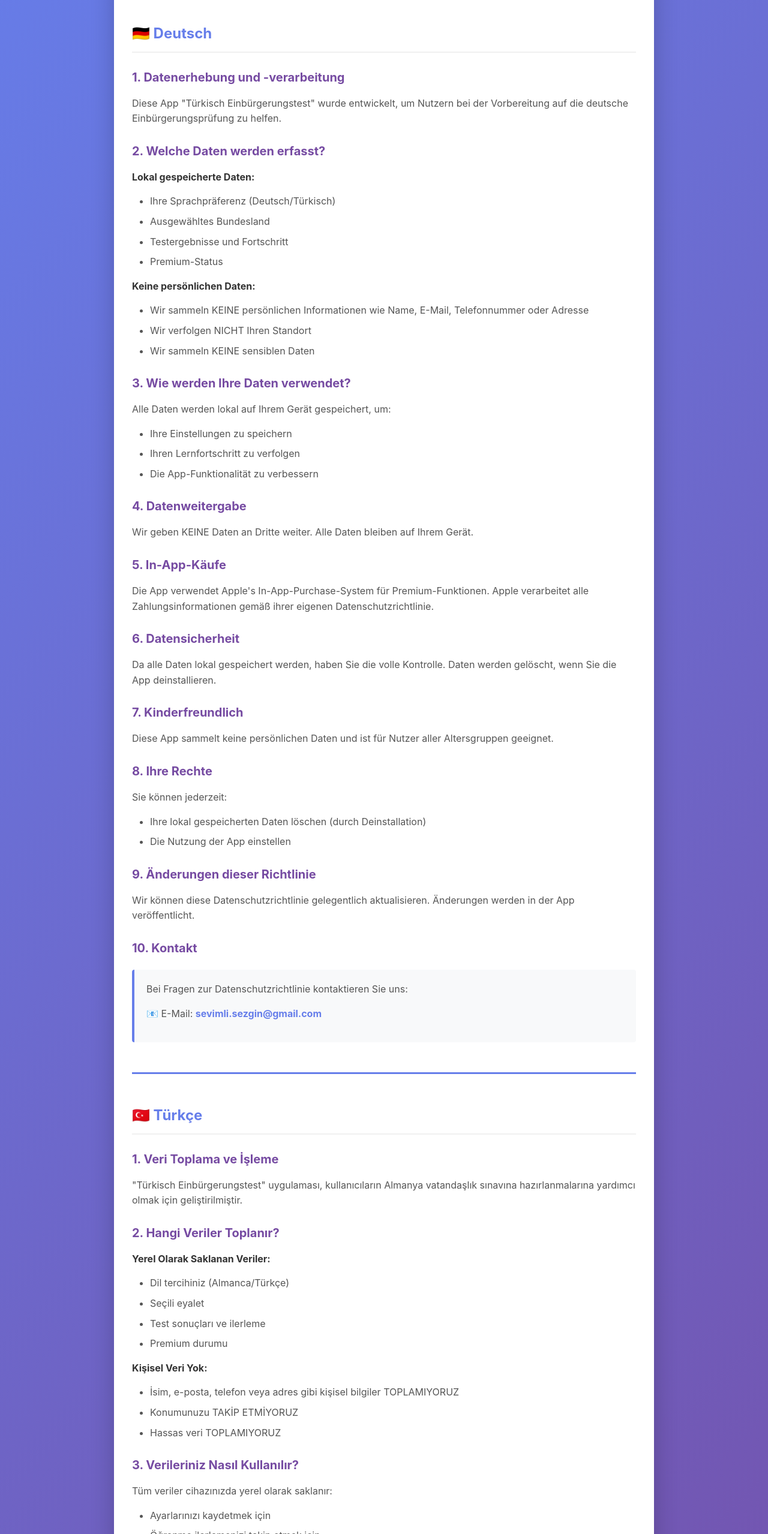
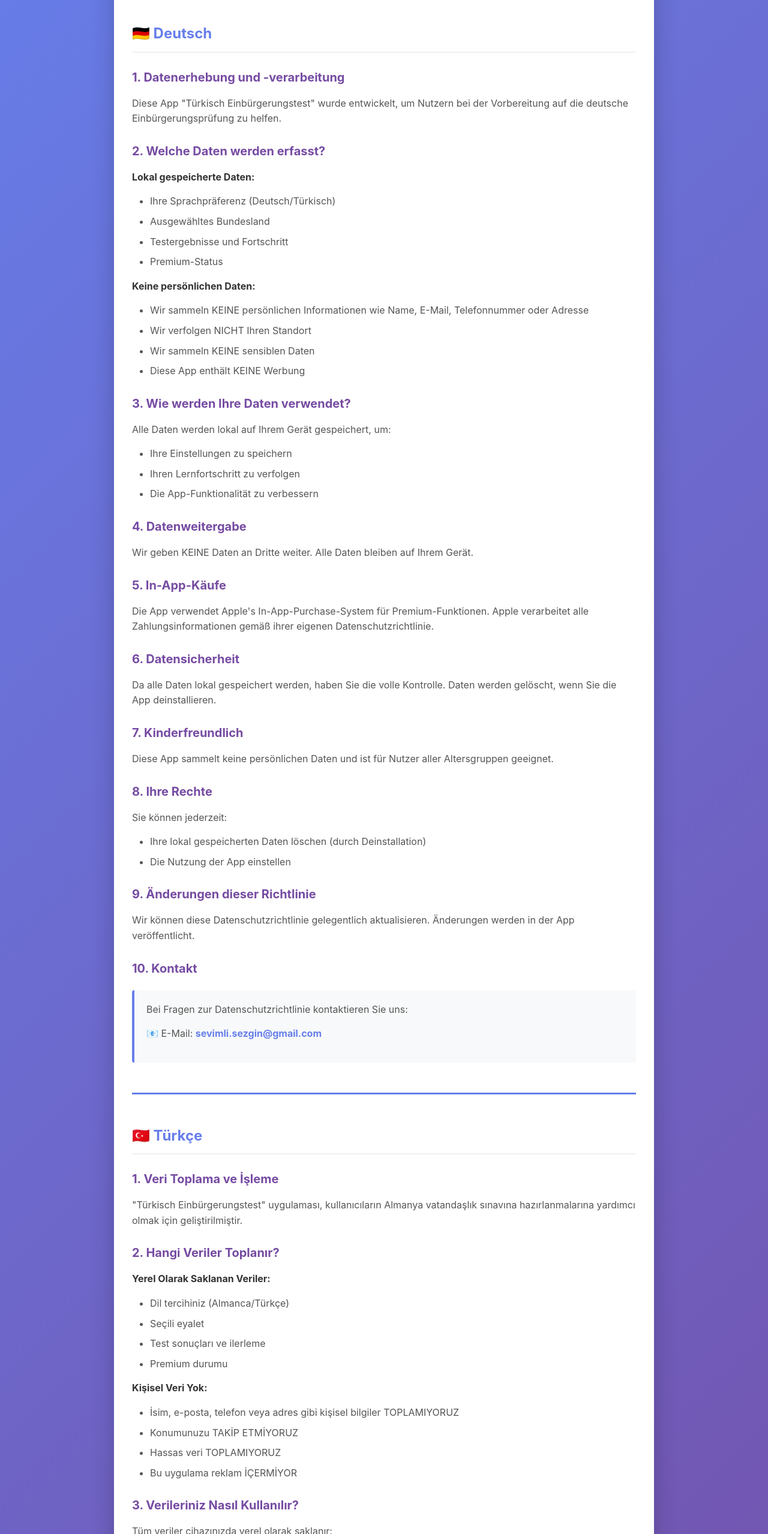
Before and after one commit to sevimlisezgin/turkisch-einburgerungstest-privacy, a plain HTML site: page index.html in a window 1280 px wide. Shown: the part 242-2800 px from the top of the page at 60% size. Drawn offline with Linux system fonts and the light colour scheme.

Commit message:
Add non-advertising note to privacy policy

```diff
--- a/index.html
+++ b/index.html
@@ -139,6 +139,7 @@
                     <li>Wir sammeln KEINE persönlichen Informationen wie Name, E-Mail, Telefonnummer oder Adresse</li>
                     <li>Wir verfolgen NICHT Ihren Standort</li>
                     <li>Wir sammeln KEINE sensiblen Daten</li>
+                    <li>Diese App enthält KEINE Werbung</li>
                 </ul>
 
                 <h3>3. Wie werden Ihre Daten verwendet?</h3>
@@ -199,6 +200,7 @@
                     <li>İsim, e-posta, telefon veya adres gibi kişisel bilgiler TOPLAMIYORUZ</li>
                     <li>Konumunuzu TAKİP ETMİYORUZ</li>
                     <li>Hassas veri TOPLAMIYORUZ</li>
+                    <li>Bu uygulama reklam İÇERMİYOR</li>
                 </ul>
 
                 <h3>3. Verileriniz Nasıl Kullanılır?</h3>
```
